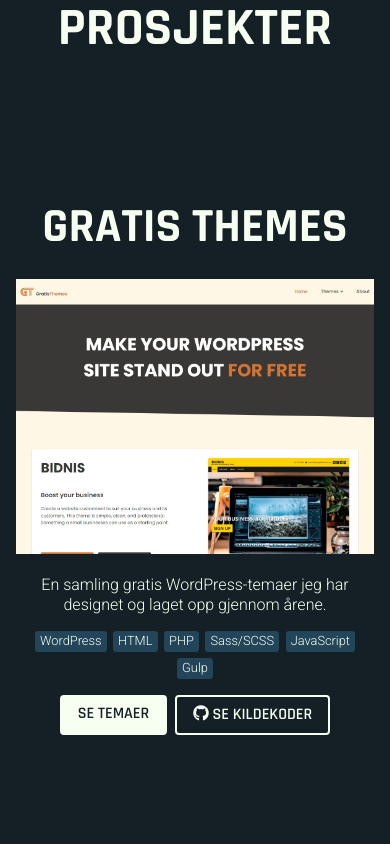
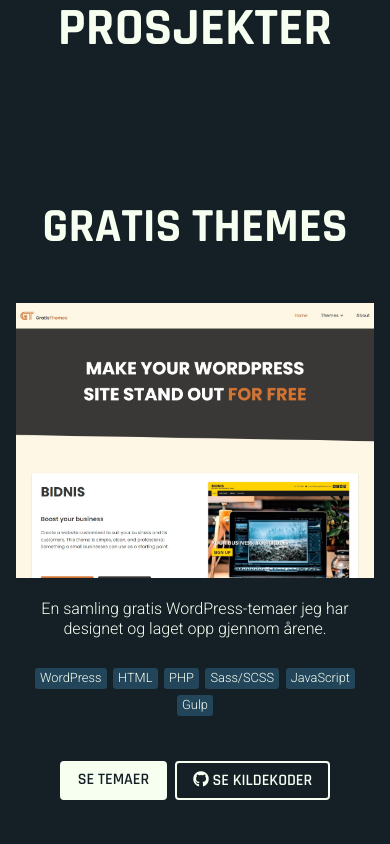
Before and after one commit to lokoydesign/portfolio, a website: page index.html in a window 390 px wide. Shown: the part 796-1640 px from the top of the page. Drawn offline with nearby package versions, Linux system fonts and the light colour scheme; files that its build step writes are made by us from their sources.

Commit message:
Improved whitespace on small screen sizes

```diff
--- a/sass/components/_project.scss
+++ b/sass/components/_project.scss
@@ -1,8 +1,9 @@
 .project {
+  display: grid;
+  grid-template-columns: 1fr;
   grid-column: span 2;
 
   @media (min-width: 48em) {
-    display: grid;
     grid-template-columns: repeat(12, 1fr);
     gap: 0 2em;
     align-items: start;
@@ -43,7 +44,7 @@
   }
 
   &__title {
-    margin-block-end: 0.5em;
+    margin-block-end: 1em;
 
     @media (min-width: 48em) {
       margin: 0;
@@ -111,10 +112,11 @@
     flex-wrap: wrap;
     justify-content: center;
     gap: .5em;
-    margin-block-start: 1em;
+    margin-block-start: 2em;
 
     @media (min-width: 48em) {
       justify-content: flex-start;
+      margin-block-start: 1em;
     }
   }
 }
--- a/sass/sections/_projects.scss
+++ b/sass/sections/_projects.scss
@@ -3,7 +3,7 @@
   grid-template-columns: repeat(2, 1fr);
   text-align: center;
   gap: 4em 1em;
-  margin-block-end: 4em;
+  margin-block-end: 8em;
 
   @media (min-width: 48em) {
     grid-column: span 12;
```
